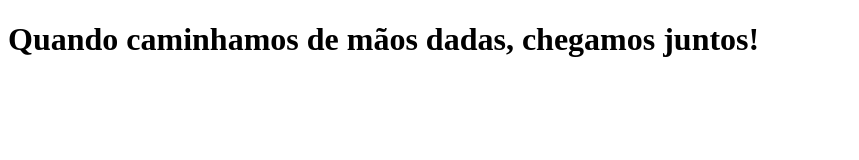
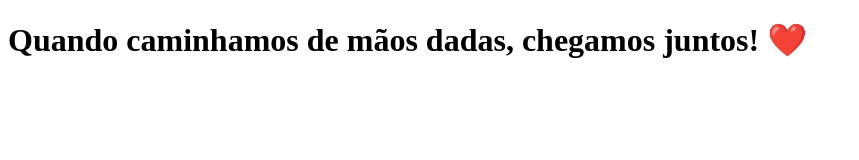
Before and after one commit to ldrbraga/arpgbrasil, a Next.js app: page / in a window 1280 px wide. Shown: the top 160 px of the page, without its empty margins (0-859 px from the left). Built offline with nearby package versions, Linux system fonts and the light colour scheme.

Commit message:
change sentence

```diff
--- a/pages/index.js
+++ b/pages/index.js
@@ -1,5 +1,5 @@
 function Home() {
-    return <h1>Quando caminhamos de mãos dadas, chegamos juntos!</h1>
+    return <h1>Quando caminhamos de mãos dadas, chegamos juntos! ❤️</h1>
 }
 
 export default Home;
```
